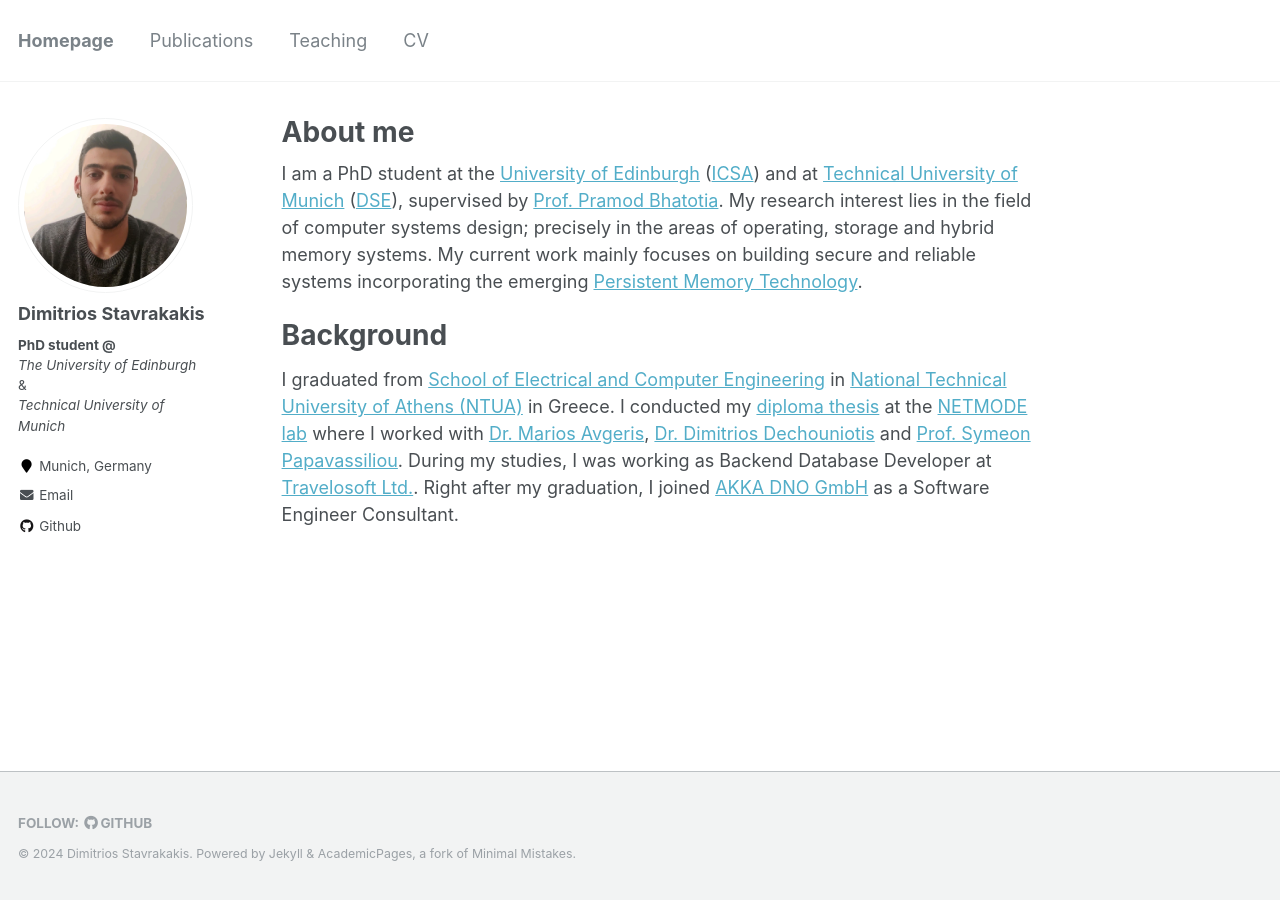
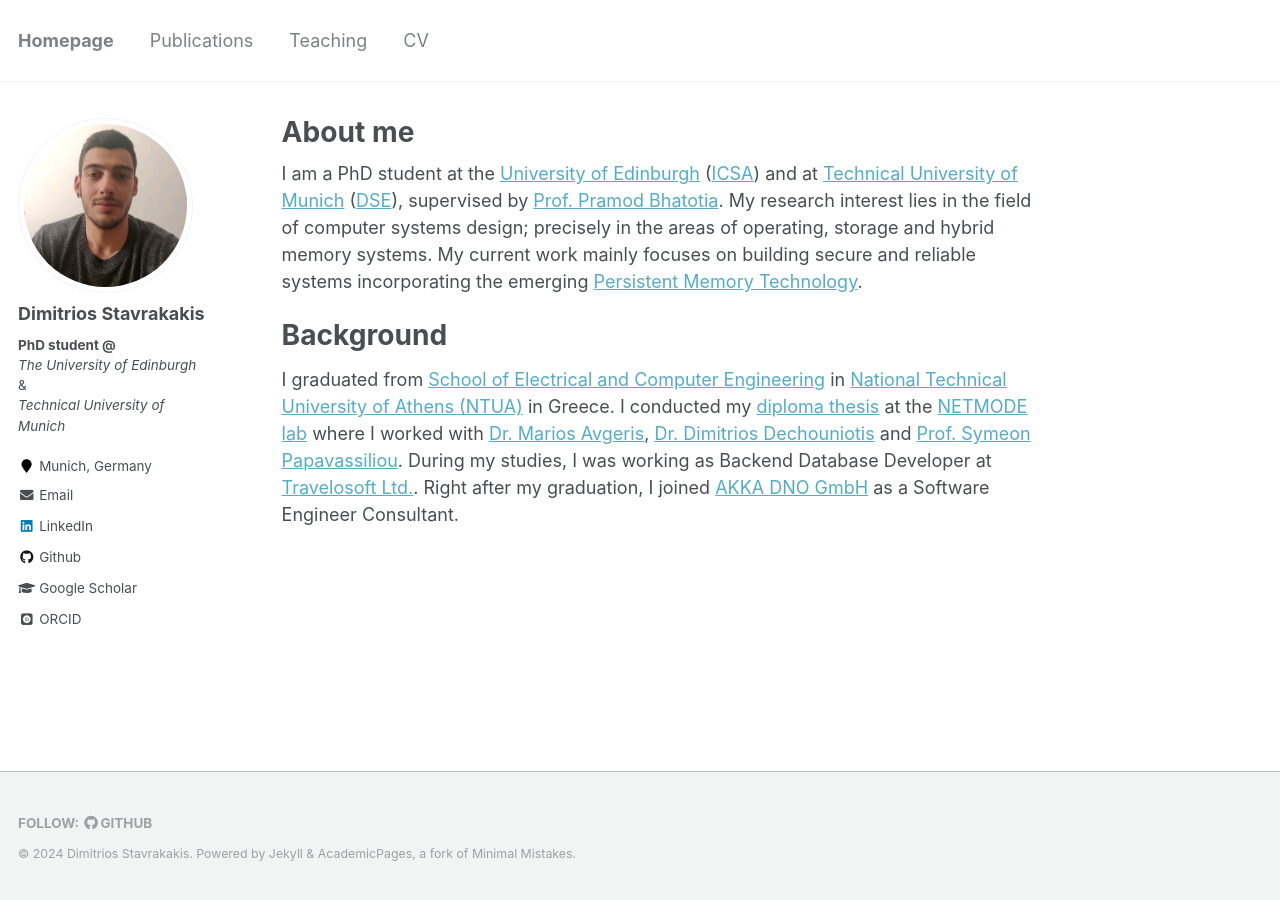
Before and after one commit to dimstav23/dimstav23.github.io, a Jekyll site: the page built from _pages/about.md, in a window 1280 px wide. Built offline with Jekyll 4.4.1, drawn with Linux system fonts in a browser that asks for light colours; some web fonts are replaced; part of the change alters nothing that is shown.

Commit message:
add personal info
Signed-off-by: dimstav23 <dimstav23@gmail.com>

```diff
--- a/_config.yml
+++ b/_config.yml
@@ -86,7 +86,7 @@ author:
   location         : "Munich, Germany"
   employer         :
   pubmed           : # "https://www.ncbi.nlm.nih.gov/pubmed/?term=john+snow"
-  googlescholar    : #"https://scholar.google.com/citations?user=KjdsRwsAAAAJ"
+  googlescholar    : "https://scholar.google.com/citations?user=-kI8ZS8AAAAJ"
   email            : dimitrios.stavrakakis@tum.de
   researchgate     :  # example: "https://www.researchgate.net/profile/yourprofile"
   uri              :
@@ -102,8 +102,8 @@ author:
   instagram        :
   impactstory      : #"https://profiles.impactstory.org/u/xxxx-xxxx-xxxx-xxxx"
   lastfm           :
-  linkedin         :
-  orcid            : # "http://orcid.org/yourorcidurl"
+  linkedin         : "https://www.linkedin.com/in/dimitriosstavrakakis/"
+  orcid            : "https://orcid.org/0000-0002-3667-3763"
   pinterest        :
   soundcloud       :
   stackoverflow    : # http://stackoverflow.com/users/123456/username
```
